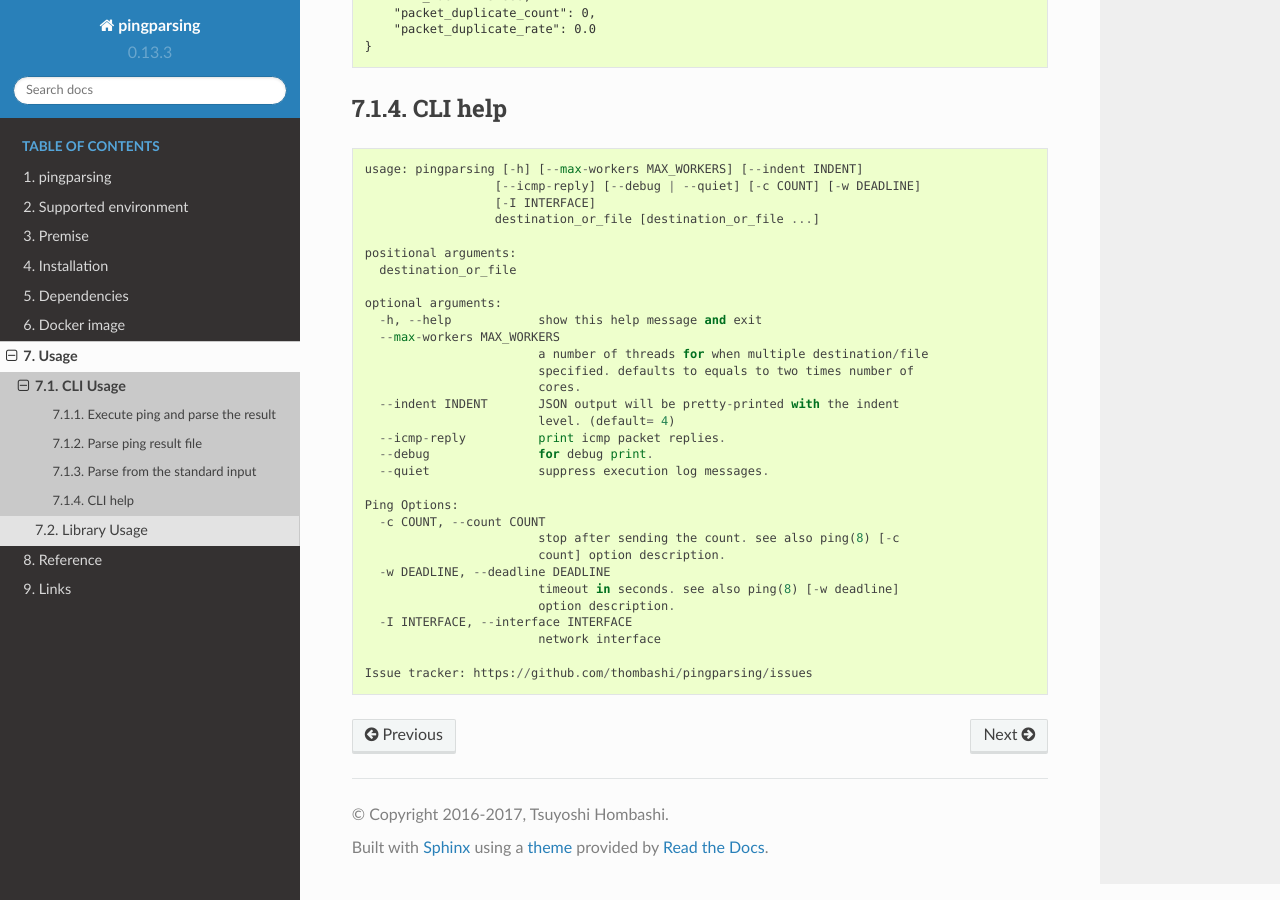
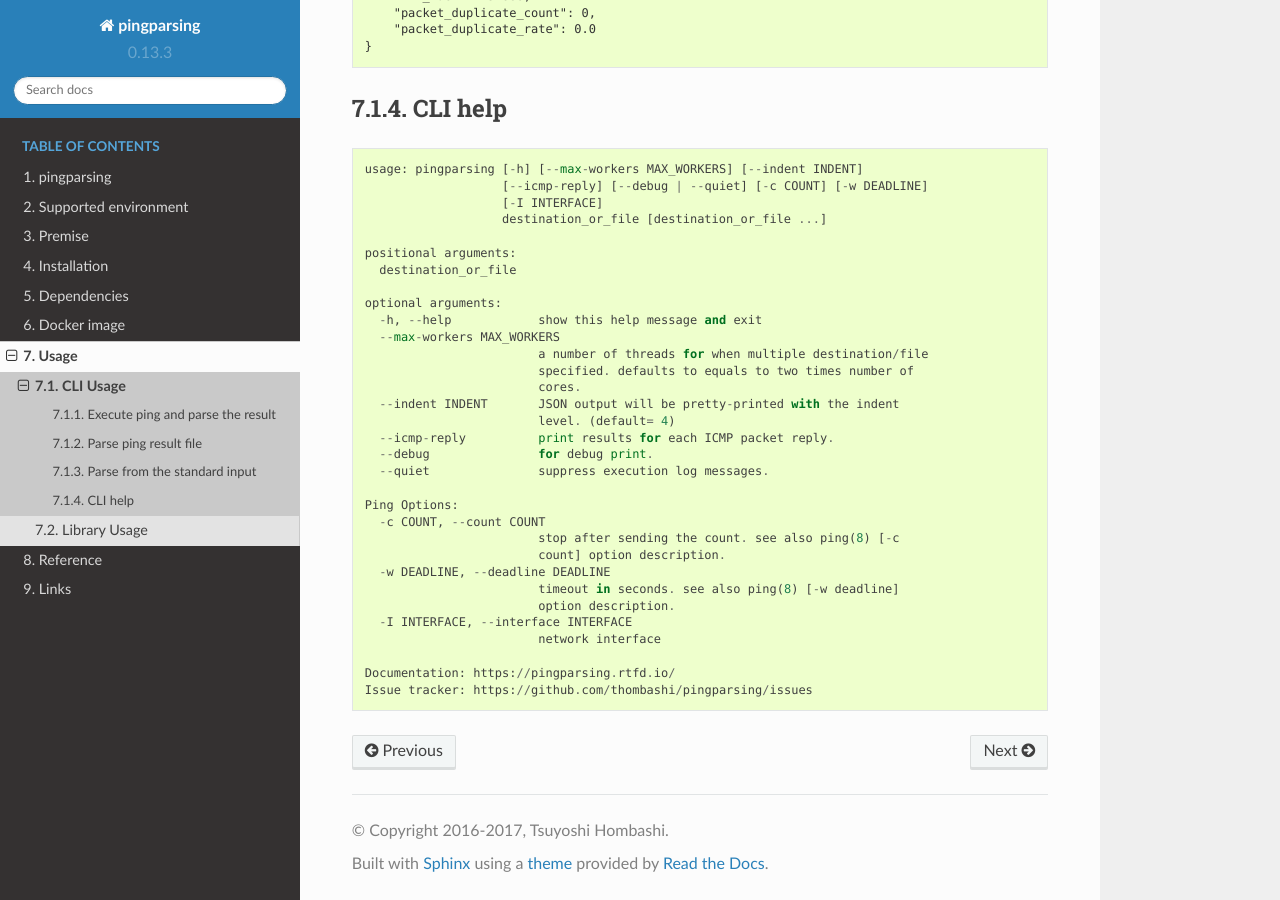
Before and after one commit to thombashi/pingparsing, a Sphinx documentation site: the page built from docs/pages/usage/cli.rst, in a window 1280 px wide and 900 px high, scrolled down 4532 px. Built offline with Sphinx 7.4.7 and the Read the Docs theme 2.0.0, drawn with Linux system fonts in a browser that asks for light colours; pages that are not in the unit, such as notebooks, are missing from menus; some of the changed lines change nothing that is shown.

Commit message:
Update docs

```diff
--- a/docs/pages/usage/cli_help.txt
+++ b/docs/pages/usage/cli_help.txt
@@ -3,9 +3,9 @@ CLI help
 ::
 
     usage: pingparsing [-h] [--max-workers MAX_WORKERS] [--indent INDENT]
-                      [--icmp-reply] [--debug | --quiet] [-c COUNT] [-w DEADLINE]
-                      [-I INTERFACE]
-                      destination_or_file [destination_or_file ...]
+                       [--icmp-reply] [--debug | --quiet] [-c COUNT] [-w DEADLINE]
+                       [-I INTERFACE]
+                       destination_or_file [destination_or_file ...]
 
     positional arguments:
       destination_or_file
@@ -18,7 +18,7 @@ CLI help
                             cores.
       --indent INDENT       JSON output will be pretty-printed with the indent
                             level. (default= 4)
-      --icmp-reply          print icmp packet replies.
+      --icmp-reply          print results for each ICMP packet reply.
       --debug               for debug print.
       --quiet               suppress execution log messages.
 
@@ -32,4 +32,5 @@ CLI help
       -I INTERFACE, --interface INTERFACE
                             network interface
 
+    Documentation: https://pingparsing.rtfd.io/
     Issue tracker: https://github.com/thombashi/pingparsing/issues
--- /dev/null
+++ b/docs/update_command_help.py
@@ -0,0 +1,22 @@
+#!/usr/bin/env python
+# encoding: utf-8
+
+from __future__ import print_function, unicode_literals
+
+import os
+from textwrap import indent
+
+from subprocrunner import SubprocessRunner
+
+
+proc = SubprocessRunner(["pingparsing", "-h"])
+proc.run(env=dict(os.environ, LC_ALL="C.UTF-8"))
+help_file_path = "pages/usage/cli_help.txt"
+
+print(help_file_path)
+
+with open(help_file_path, "w") as f:
+    f.write("CLI help\n")
+    f.write("--------------------------------------------\n")
+    f.write("::\n\n")
+    f.write(indent(proc.stdout, "    "))
```
